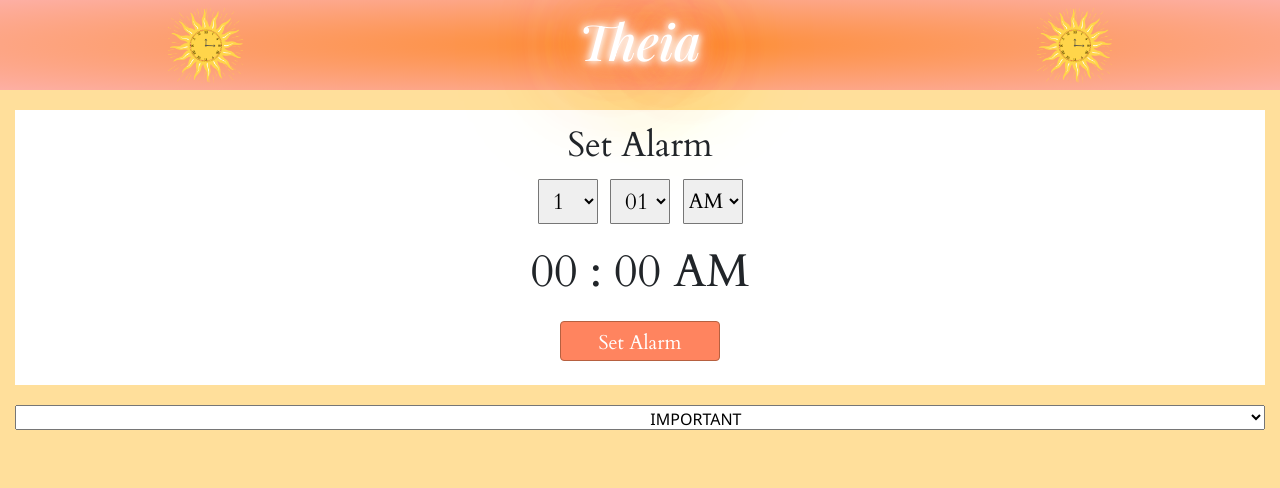
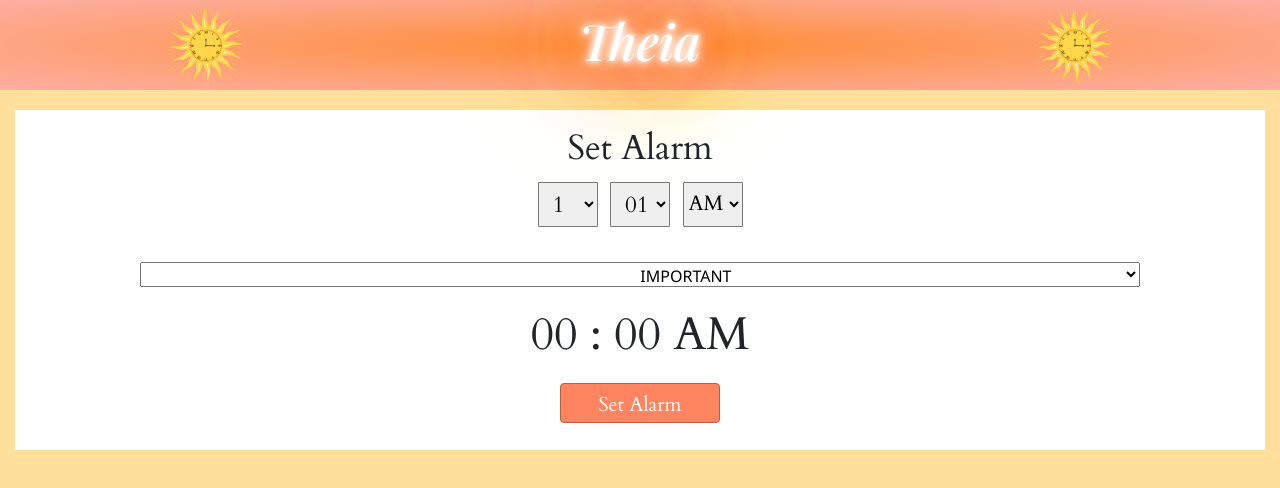
Before and after one commit to RohanBhatnagar/MTSI-Final-Project, a React (Create React App) app: page / in a window 1280 px wide. Shown: the top 488 px of the page. Built offline with nearby package versions, Linux system fonts and the light colour scheme.

Commit message:
more style

```diff
--- a/src/SetAlarm.css
+++ b/src/SetAlarm.css
@@ -6,7 +6,7 @@
 
 .container1{
     padding: 0px;
-    height: 275px;
+    height: 340px;
     width: 100%;
     background-color: #ffffff;
     align-items: center;
@@ -46,15 +46,15 @@
 
 }
 .urgencyBox {
-    width: 100%;
+    width: 80%;
     height: 25px;
     padding: 0.1%;
-    padding-left:125px;
+    padding-left:105px;
 
     text-align: center;
     display: flex;
     align-items: center;
-    margin-top:20px;
+    margin-top:35px;
     font-family:'Segoe UI', Tahoma, Geneva, Verdana, sans-serif;
     justify-content: center;
 }
--- a/src/SetAlarm.js
+++ b/src/SetAlarm.js
@@ -121,27 +121,15 @@ export class SetAlarm extends Component {
                                 ))}
                             </select>
                         </div>
-
                     </div>
+                    <select className="urgencyBox">
+                        {urgency.map((e) => (
+                            <option value={e.value}>{e.label}</option>
+                        ))}
+                    </select>
                     <h1 id="time">{this.state.hour}  : {this.state.minute} {this.state.AM}</h1>
                     <Button id="setAlarmButton" onClick={this.createAlarm}>Set Alarm</Button>
                 </div>
-                {/* <Table>
-                    <tbody>
-                        {table()}
-                    </tbody>
-                </Table> */}
-                <select className="urgencyBox">
-                    {urgency.map((e) => (
-
-                            <option value={e.value}>{e.label}</option>
-
-
-                    ))}
-                </select>
-
-
-
             </div>
         );
     }
```
